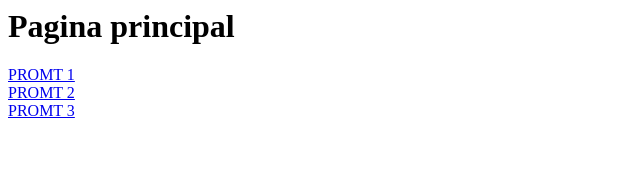
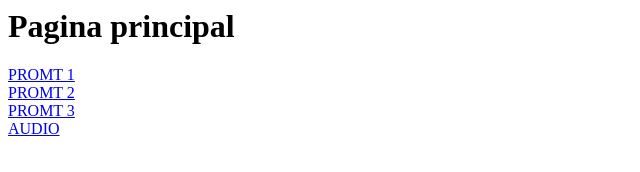
Before and after one commit to mariaramirez03est-crypto/mariaramirez03est-crypto.github.io, a plain HTML site: page index.html in a window 1280 px wide. Shown: the full height of the page, 0-640 px from the left. Drawn offline with Linux system fonts and the light colour scheme.

Commit message:
Update index.html

```diff
--- a/index.html
+++ b/index.html
@@ -11,6 +11,7 @@
 <a href ="PROMT1.html">PROMT 1</a><br>
 <a href ="PROMT2.html">PROMT 2</a><br>
 <a href ="PROMT3.html">PROMT 3</a><br>
+<a href ="AUDIO.html">AUDIO</a><br>
 
 </body>
 
```
